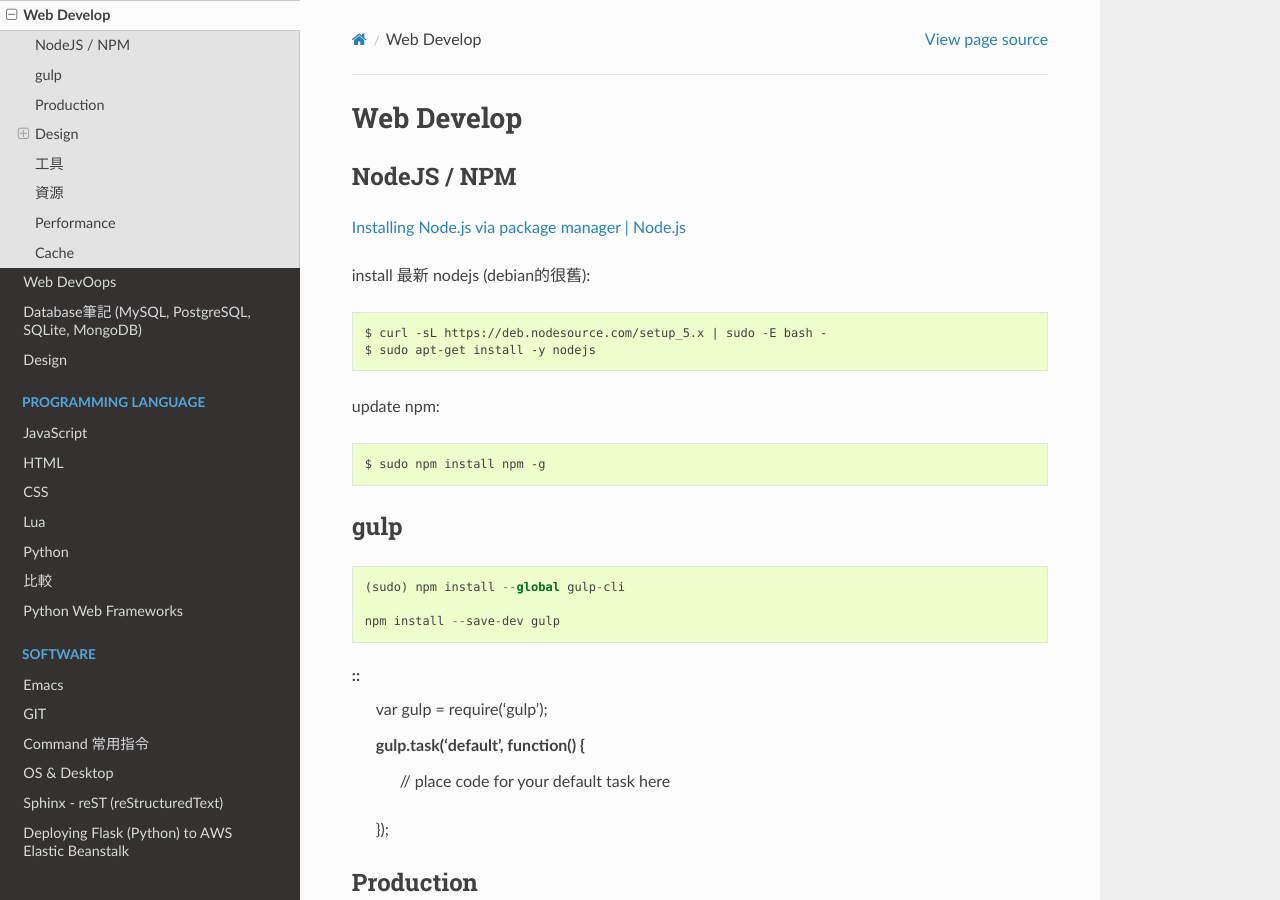
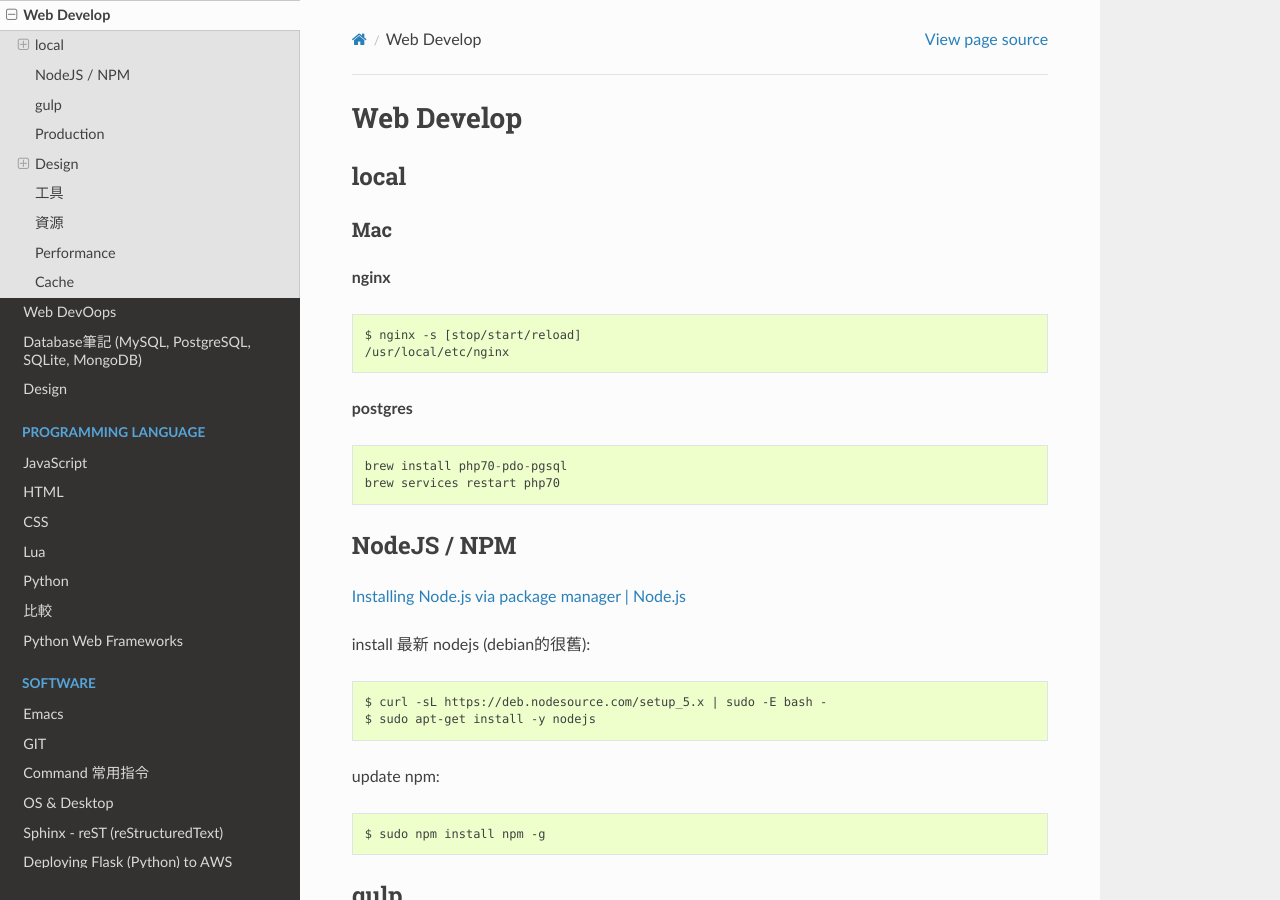
Before and after one commit to moogoo78/comp.suhen.org, a Sphinx documentation site: the page built from docs/source/web_develop.rst, in a window 1280 px wide and 900 px high. Built offline with Sphinx 7.4.7 and the Read the Docs theme 2.0.0, drawn with Linux system fonts in a browser that asks for light colours.

Commit message:
edited source

```diff
--- a/docs/source/web_develop.rst
+++ b/docs/source/web_develop.rst
@@ -1,5 +1,26 @@
 Web Develop
 ========================
+
+local
+----------------
+
+Mac
+~~~~~~~~~~
+
+**nginx**
+
+::
+
+  $ nginx -s [stop/start/reload]
+  /usr/local/etc/nginx
+
+**postgres**
+
+
+::
+
+   brew install php70-pdo-pgsql
+   brew services restart php70
 
 
 
```
